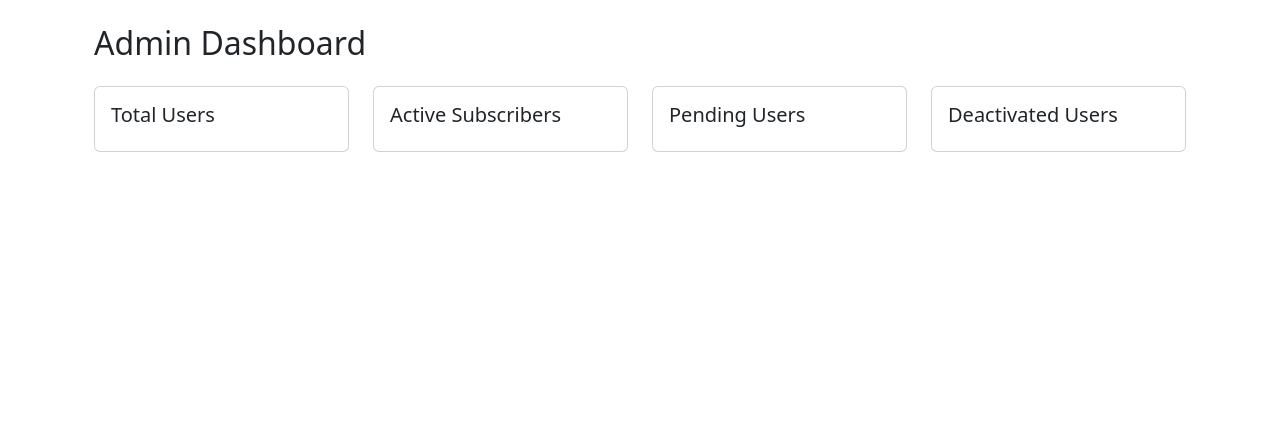
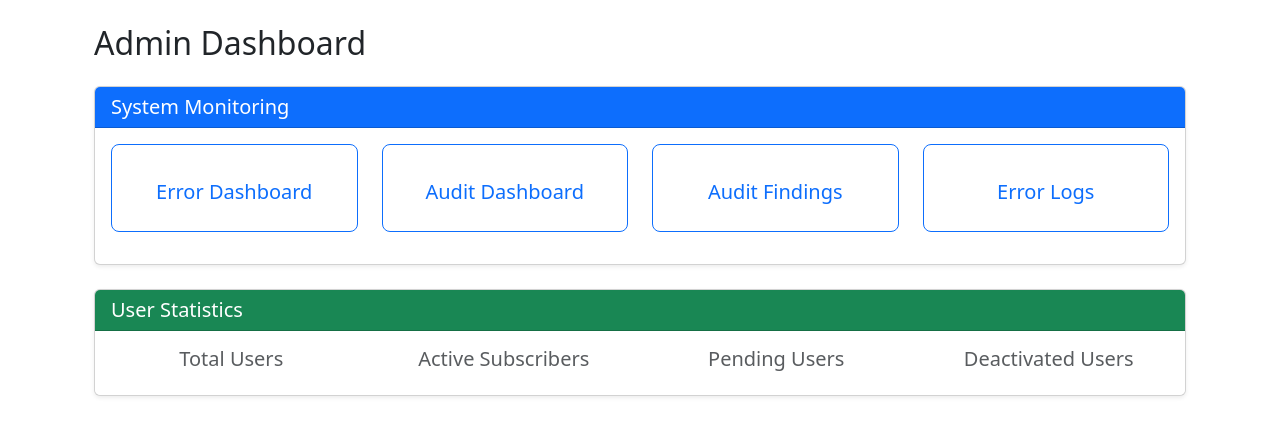
Before and after one commit to randtechusa/AnaleeOriginal, a Flask app: page /admin_dashboard in a window 1280 px wide. Shown: the top 436 px of the page. Run offline with Flask 3, Linux system fonts and the light colour scheme; the visitor is signed in with stand-in values (Sample User, id 1); parts of the project's set-up code (start-up, migrations or seed data) failed here and were passed over; some libraries are stand-ins or nearby versions.

Commit message:
Add buttons to admin dashboard for easier access to error monitoring interfaces.
Replit-Commit-Author: Agent
Replit-Commit-Session-Id: 7cade1f2-a918-45c8-aa92-cda76810e7dc
Replit-Commit-Screenshot-Url: https://storage.googleapis.com/screenshot-production-us-central1/f4383320-bdef-4f31-8896-4807b46a4b09/3b97b78e-be32-4b62-a4b4-78f7d0c91b8e.jpg

```diff
--- a/templates/admin/dashboard.html
+++ b/templates/admin/dashboard.html
@@ -2,39 +2,91 @@
 {% block content %}
 <div class="container mt-4">
     <h2>Admin Dashboard</h2>
+
+    <!-- Error Monitoring and System Health Cards -->
+    <div class="row mt-4 mb-4">
+        <div class="col-12">
+            <div class="card shadow-sm">
+                <div class="card-header bg-primary text-white">
+                    <h5 class="card-title mb-0">System Monitoring</h5>
+                </div>
+                <div class="card-body">
+                    <div class="row">
+                        <div class="col-md-3 mb-3">
+                            <a href="{{ url_for('errors.error_dashboard') }}" class="btn btn-outline-primary btn-lg w-100 h-100 d-flex flex-column justify-content-center align-items-center p-4">
+                                <i class="fas fa-exclamation-triangle fa-2x mb-2"></i>
+                                <span>Error Dashboard</span>
+                            </a>
+                        </div>
+                        <div class="col-md-3 mb-3">
+                            <a href="{{ url_for('audit.index') }}" class="btn btn-outline-primary btn-lg w-100 h-100 d-flex flex-column justify-content-center align-items-center p-4">
+                                <i class="fas fa-clipboard-check fa-2x mb-2"></i>
+                                <span>Audit Dashboard</span>
+                            </a>
+                        </div>
+                        <div class="col-md-3 mb-3">
+                            <a href="{{ url_for('audit.findings') }}" class="btn btn-outline-primary btn-lg w-100 h-100 d-flex flex-column justify-content-center align-items-center p-4">
+                                <i class="fas fa-bug fa-2x mb-2"></i>
+                                <span>Audit Findings</span>
+                            </a>
+                        </div>
+                        <div class="col-md-3 mb-3">
+                            <a href="{{ url_for('audit.errors') }}" class="btn btn-outline-primary btn-lg w-100 h-100 d-flex flex-column justify-content-center align-items-center p-4">
+                                <i class="fas fa-file-alt fa-2x mb-2"></i>
+                                <span>Error Logs</span>
+                            </a>
+                        </div>
+                    </div>
+                </div>
+            </div>
+        </div>
+    </div>
+
+    <!-- User Statistics Cards -->
     <div class="row mt-4">
+        <div class="col-12 mb-3">
+            <div class="card shadow-sm">
+                <div class="card-header bg-success text-white">
+                    <h5 class="card-title mb-0">User Statistics</h5>
+                </div>
+                <div class="card-body p-0">
+                    <div class="row g-0">
                         <div class="col-md-3">
-            <div class="card">
-                <div class="card-body">
-                    <h5 class="card-title">Total Users</h5>
+                            <div class="card border-0">
+                                <div class="card-body text-center">
+                                    <h5 class="card-title text-muted">Total Users</h5>
                                     <p class="card-text display-4">{{ total_users }}</p>
                                 </div>
                             </div>
                         </div>
                         <div class="col-md-3">
-            <div class="card">
-                <div class="card-body">
-                    <h5 class="card-title">Active Subscribers</h5>
+                            <div class="card border-0">
+                                <div class="card-body text-center">
+                                    <h5 class="card-title text-muted">Active Subscribers</h5>
                                     <p class="card-text display-4">{{ active_users }}</p>
                                 </div>
                             </div>
                         </div>
                         <div class="col-md-3">
-            <div class="card">
-                <div class="card-body">
-                    <h5 class="card-title">Pending Users</h5>
+                            <div class="card border-0">
+                                <div class="card-body text-center">
+                                    <h5 class="card-title text-muted">Pending Users</h5>
                                     <p class="card-text display-4">{{ pending_users }}</p>
                                 </div>
                             </div>
                         </div>
                         <div class="col-md-3">
-            <div class="card">
-                <div class="card-body">
-                    <h5 class="card-title">Deactivated Users</h5>
+                            <div class="card border-0">
+                                <div class="card-body text-center">
+                                    <h5 class="card-title text-muted">Deactivated Users</h5>
                                     <p class="card-text display-4">{{ deactivated_users }}</p>
                                 </div>
                             </div>
                         </div>
                     </div>
                 </div>
+            </div>
+        </div>
+    </div>
+</div>
 {% endblock %}
```
Lines whose indentation alone changed are shown as unchanged.
